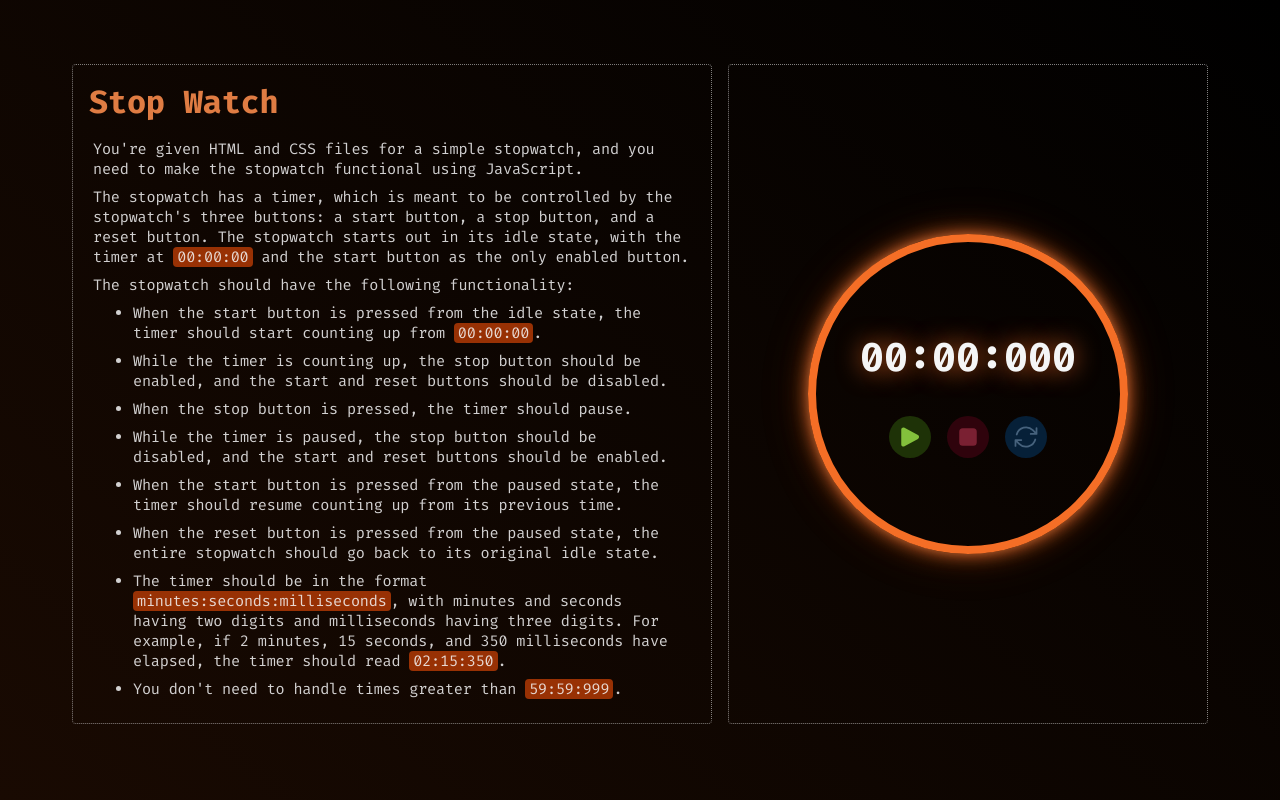
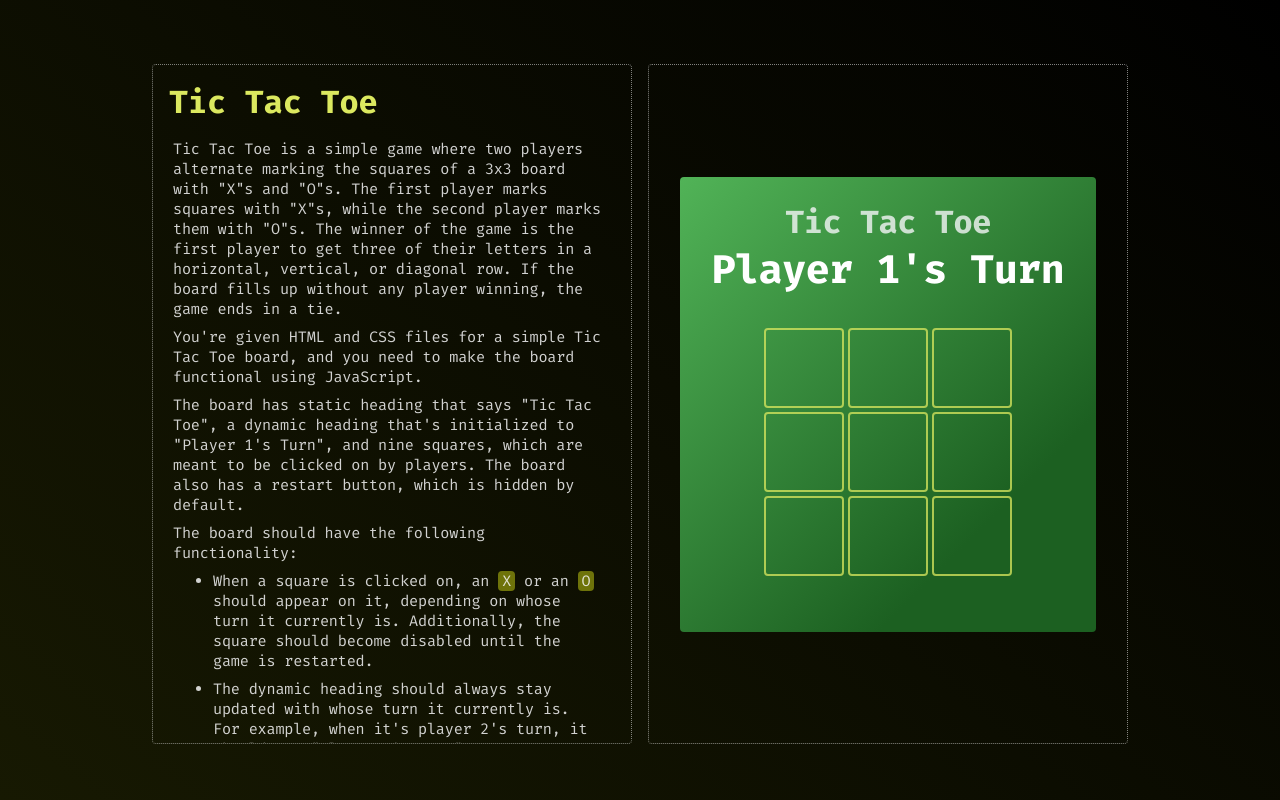
Before and after one commit to DemonDaddy22/frontend-expert, a React (Create React App) app: page / in a window 1280 px wide. Built offline with nearby package versions, Linux system fonts and the light colour scheme.

Commit message:
Implement Tic Tac Toe exercise

```diff
--- a/src/App.tsx
+++ b/src/App.tsx
@@ -1,13 +1,13 @@
 import React from 'react';
 import './App.scss';
-import StopWatch from './components/StopWatch';
+import TicTacToe from './components/TicTacToe';
 import ThemeContextProvider from './context/ThemeContext';
 
 function App() {
   return (
     <ThemeContextProvider>
       <div className="container">
-        <StopWatch />
+        <TicTacToe />
       </div>
     </ThemeContextProvider>
   );
--- /dev/null
+++ b/src/components/TicTacToe/index.tsx
@@ -0,0 +1,167 @@
+import React, { useCallback, useMemo, useState } from 'react';
+import classes from './styles.module.scss';
+import ProjectPage from '../ProjectPage';
+import { PROJECT_COLORS } from '../../constants/theme';
+import QuestionDetails from '../QuestionDetails';
+import Button, { ButtonGreen } from '../UI/Button';
+
+const TOTAL_TILES = 9;
+const WINNING_COMBINATIONS = [
+  new Set([0, 1, 2]),
+  new Set([3, 4, 5]),
+  new Set([6, 7, 8]),
+  new Set([0, 3, 6]),
+  new Set([1, 4, 7]),
+  new Set([2, 5, 8]),
+  new Set([0, 4, 8]),
+  new Set([2, 4, 6]),
+];
+
+// TODO - add line indicator when game is won
+
+const TicTacToe: React.FC<Props> = () => {
+  const [, setMoves] = useState<{[key: string]: Array<number>}>({ x: [], o: [] });
+  const [board, setBoard] = useState<{[key: number]: string}>({});
+  const [isGameOver, setIsGameOver] = useState(false);
+  const [movesCount, setMovesCount] = useState(0);
+
+  const handleResetGame = useCallback(() => {
+    setMoves({ x: [], o: [] });
+    setBoard({});
+    setIsGameOver(false);
+    setMovesCount(0);
+  }, []);
+
+  const isVictoryMove = useCallback((currMoves: Array<number>) => {
+    let matchCount = 0;
+    for (let combination of WINNING_COMBINATIONS) {
+      combination.forEach((value) => {
+        if (currMoves.includes(value)) {
+          matchCount++;
+        }
+      });
+      if (matchCount >= TOTAL_TILES / 3) {
+        return true;
+      }
+      matchCount = 0;
+    }
+    return false;
+  }, []);
+
+  const handleGameTileClick = useCallback((tileIndex: number) => {
+    if (isGameOver || movesCount >= TOTAL_TILES || board?.[tileIndex]) {
+      return;
+    }
+
+    const isTurnOfPlayer1 = movesCount % 2 === 0;
+    const currPlayer = isTurnOfPlayer1 ? 'x' : 'o';
+
+    setBoard((prevBoard) => ({
+      ...prevBoard,
+      [tileIndex]: currPlayer,
+    }));
+
+    setMoves((prevMoves) => {
+      const currPlayerMoves = [...prevMoves[currPlayer]];
+      currPlayerMoves.push(tileIndex);
+
+      const updatedMovesCount = movesCount + 1;
+
+      const isPlayerWon = isVictoryMove(currPlayerMoves);
+      if (!isPlayerWon) {
+        setMovesCount(updatedMovesCount);
+      }
+
+      setIsGameOver((updatedMovesCount >= TOTAL_TILES) || isPlayerWon);
+
+      return {
+        ...prevMoves,
+        [currPlayer]: currPlayerMoves,
+      };
+    });
+  }, [isGameOver, movesCount, board, isVictoryMove]);
+
+  const renderGameStatus = useMemo(() => {
+    let gameStatus: string;
+    if (movesCount >= TOTAL_TILES) {
+      gameStatus = 'Tie Game!';
+    } else if (movesCount % 2 === 0) {
+      gameStatus = isGameOver ? 'Player 1 Won!' : `Player 1's Turn`;
+    } else {
+      gameStatus = isGameOver ? 'Player 2 Won!' : `Player 2's Turn`;
+    }
+    return (
+      <h2 className={classes.gameStatus}>{gameStatus}</h2>
+    );
+  }, [isGameOver, movesCount]);
+
+  return (
+    <ProjectPage background={PROJECT_COLORS.PROJECT31.background} containerClassName={classes.pageContainer}>
+      <QuestionDetails
+        title='Tic Tac Toe'
+        titleClassName={classes.questionTitle}
+        containerClassName={classes.questionDetails}
+        descriptionClassName={classes.questionDescription}
+      >
+        <p>
+          Tic Tac Toe is a simple game where two players alternate marking the squares of a 3x3 board with "X"s and
+          "O"s. The first player marks squares with "X"s, while the second player marks them with "O"s. The winner of
+          the game is the first player to get three of their letters in a horizontal, vertical, or diagonal row. If the
+          board fills up without any player winning, the game ends in a tie.
+        </p>
+        <p>
+          You're given HTML and CSS files for a simple Tic Tac Toe board, and you need to make the board functional
+          using JavaScript.
+        </p>
+        <p>
+          The board has static heading that says "Tic Tac Toe", a dynamic heading that's initialized to "Player 1's
+          Turn", and nine squares, which are meant to be clicked on by players. The board also has a restart button,
+          which is hidden by default.
+        </p>
+        <p>The board should have the following functionality:</p>
+        <ul>
+          <li>
+            When a square is clicked on, an <span className={classes.questionDescriptionHighlight}>X</span> or an{' '}
+            <span className={classes.questionDescriptionHighlight}>O</span> should appear on it, depending on whose turn
+            it currently is. Additionally, the square should become disabled until the game is restarted.
+          </li>
+          <li>
+            The dynamic heading should always stay updated with whose turn it currently is. For example, when it's
+            player 2's turn, it should say "Player 2's Turn".
+          </li>
+          <li>
+            When the game ends, the dynamic heading should say who won. For example, if player 1 won, it should say
+            "Player 1 Won!". In the event of a tie, it should say "Tie Game!"
+          </li>
+          <li>
+            The restart button should appear when the game ends. Clicking it should restart the game and hide the button
+            again.
+          </li>
+        </ul>
+      </QuestionDetails>
+      <main className={classes.solutionContainer}>
+        <section className={classes.gameContainer}>
+          <h1 className={classes.gameTitle}>Tic Tac Toe</h1>
+          {renderGameStatus}
+          <div className={classes.board} aria-label='board' aria-details='Tic Tac Toe Board'>
+            {Array(9).fill(null).map((_, index) => (
+              <Button
+                key={`tile-${index + 1}`}
+                className={classes.tile}
+                onClick={() => handleGameTileClick(index)}
+                disabled={!!board?.[index]}
+                aria-label='tile'
+                aria-details={`Tic Tac Toe Tile ${index + 1}`}
+              >
+                {board?.[index] ?? ''}
+              </Button>
+            ))}
+          </div>
+          {isGameOver && <ButtonGreen onClick={handleResetGame}>Restart Game</ButtonGreen>}
+        </section>
+      </main>
+    </ProjectPage>
+  );
+};
+
+export default TicTacToe;
--- /dev/null
+++ b/src/components/TicTacToe/styles.module.scss
@@ -0,0 +1,116 @@
+@import '../../constants/theme.scss';
+@import '../../utils/mixins.scss';
+
+.pageContainer {
+  @media screen and (min-width: 992px) {
+    overflow-y: hidden;
+  }
+}
+
+.questionDetails {
+  @media screen and (min-width: 992px) {
+    max-width: 40rem;
+    max-height: 85vh;
+    overflow-y: auto;
+  }
+}
+
+.questionDescription {
+  @include spacing (0 0.25rem);
+  word-break: break-word;
+  white-space: break-spaces;
+}
+
+.questionTitle {
+  color: $project-header-31;
+}
+
+.break {
+  @include spacing ($margin: 0.5rem 0);
+}
+
+.questionDescriptionHighlight {
+  @include spacing (0 0.25rem);
+  background-color: $project-highlight-31;
+  border-radius: 0.25rem;
+}
+
+.solutionContainer {
+  @include spacing (1rem);
+  border: 1px dotted rgba($color: $white, $alpha: 0.5);
+  border-radius: 0.25rem;
+  overflow-y: hidden;
+  align-self: stretch;
+  display: flex;
+  flex-direction: column;
+  align-items: center;
+  justify-content: center;
+
+  @media screen and (min-width: 992px) {
+    max-height: 85vh;
+    width: 30rem;
+  }
+}
+
+.gameContainer {
+  @include spacing (1.5rem 2rem);
+  background: linear-gradient(135deg, $project-31-game-bg-1 0%, $project-31-game-bg-2 75%);
+  min-width: 90%;
+  border-radius: 0.25rem;
+  display: flex;
+  flex-direction: column;
+  align-items: center;
+  justify-content: center;
+}
+
+.gameTitle {
+  color: rgba($color: $light, $alpha: 0.8);
+  font-size: 1.25rem;
+  letter-spacing: -0.5px;
+
+  @media screen and (min-width: 992px) {
+    font-size: 2rem;
+  }
+}
+
+.gameStatus {
+  color: $white;
+  font-size: 1.5rem;
+  letter-spacing: -0.5px;
+
+  @media screen and (min-width: 992px) {
+    font-size: 2.5rem;
+  }
+}
+
+.board {
+  @include spacing ($margin: 2rem 0);
+  display: grid;
+  grid-template-columns: repeat(3, 1fr);
+  gap: 0.25rem;
+}
+
+.tile {
+  width: 4rem;
+  height: 4rem;
+  font-size: 2.5rem;
+  display: flex;
+  align-items: center;
+  justify-content: center;
+  color: $white !important;
+  border: 2px solid rgba($color: $project-header-31, $alpha: 0.75) !important;
+
+  &:hover {
+    background-color: rgba($color: $project-header-31, $alpha: 0.75) !important;
+  }
+
+  &:disabled {
+    filter: brightness(100%) !important;
+  }
+
+  @media screen and (min-width: 992px) {
+    width: 5rem;
+    height: 5rem;
+    font-size: 3rem;
+  }
+}
--- a/src/constants/index.ts
+++ b/src/constants/index.ts
@@ -16,3 +16,5 @@ export const AE_TESTIMONIALS: { [key: string]: any } = {
   API_URI: 'https://api.instantwebtools.net/v1/passenger',
   LIMIT: 10,
 };
+
+export const NO_OP: () => void = () => {};
--- a/src/constants/theme.scss
+++ b/src/constants/theme.scss
@@ -231,3 +231,10 @@ $project-bg-30: linear-gradient(40deg, #190A02 0%, $black 100%);
 $project-header-30: #DF7C43;
 $project-highlight-30: #983104;
 $project-30-watch-border: #F46E26;
+
+// project-31
+$project-bg-31: linear-gradient(40deg, #171902 0%, $black 100%);
+$project-header-31: #DBE85F;
+$project-highlight-31: #6E730A;
+$project-31-game-bg-1: #51B357;
+$project-31-game-bg-2: #1C6021;
--- a/src/constants/theme.ts
+++ b/src/constants/theme.ts
@@ -114,4 +114,7 @@ export const PROJECT_COLORS: { [key: string]: { [key: string]: string } } = {
   PROJECT30: {
     background: `linear-gradient(40deg, #190A02 0%, ${COLORS.BLACK} 100%)`,
   },
+  PROJECT31: {
+    background: `linear-gradient(40deg, #171902 0%, ${COLORS.BLACK} 100%)`,
+  },
 };
```
